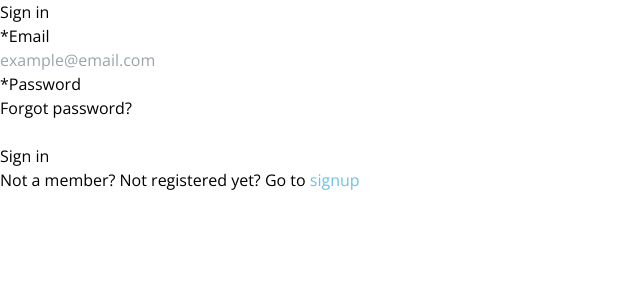
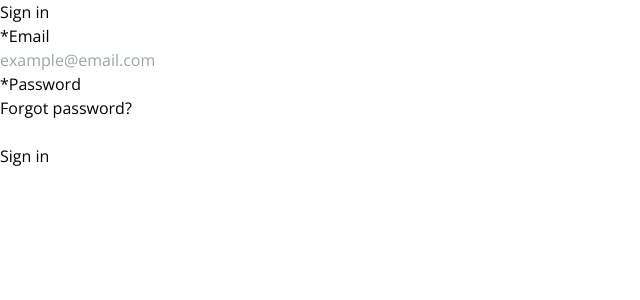
Before and after one commit to milenski1989/plus359-react-express-app, a React (Create React App) app in the folder client/: page /login in a window 1280 px wide. Shown: the top 300 px of the page, without its empty margins (0-640 px from the left). Built offline with nearby package versions, Linux system fonts and the light colour scheme.

Commit message:
bug fixes in gallery views;delete register form

```diff
--- a/client/src/components/App.js
+++ b/client/src/components/App.js
@@ -1,7 +1,7 @@
 import { Route, Navigate, createBrowserRouter, createRoutesFromElements, RouterProvider, } from 'react-router-dom'
 import {React, lazy, Suspense} from 'react'
 import './App.css'
-import Login from './Login'
+const Login = lazy(() => import('./Login'))
 const Home = lazy(() => import('./Home'))
 const Upload = lazy(() => import('./Upload'))
 const Gallery = lazy(() => import('./Gallery'))
@@ -14,7 +14,7 @@ import { ImageProvider } from './contexts/ImageContext'
 const router = createBrowserRouter(
     createRoutesFromElements(
         <Route>
-            <Route exact path="/login" element={<Login/>} />
+            <Route exact path="/login" element={<Suspense fallback=''><Login/></Suspense>} />
             <Route exact path="/signup" element={<Suspense fallback=''><Signup/></Suspense>} />
             <Route element={<ProtectedRoute/>}>
                 <Route path="/" element={<Suspense fallback=''><Home/></Suspense>}></Route>
--- a/client/src/components/ListView.css
+++ b/client/src/components/ListView.css
@@ -50,9 +50,3 @@
     box-shadow: rgba(0, 0, 0, 0.24) 0px 3px 8px;
     position: relative;
   }
-
-  .img {
-    width: 100%;
-    height: auto;
-    border-radius: 0;
-  }
--- a/client/src/components/ListView.js
+++ b/client/src/components/ListView.js
@@ -5,6 +5,7 @@ import { Checkbox } from "@mui/material";
 import EditableContainer from "./EditableContainer";
 import ActionButtons from "./ActionButtons";
 import './ListView.css'
+import { LazyLoadImage } from "react-lazy-load-image-component";
 
 
 const ListView = ({searchResults, handleThumbnailView, handleMultiSelectMode, multiSelectMode, selectedImageIndex, handleConfirmationDialog, fetchData}) => {
@@ -49,15 +50,18 @@ const ListView = ({searchResults, handleThumbnailView, handleMultiSelectMode, mu
                         color: blue[400],
                         '&.Mui-checked': {
                             color: blue[600],
-                        }
+                        },
+                        zIndex: '9999'
                     }}
                     style={{position: 'absolute', top: '40px'}}
                 />}
 
-                    <img
+                    <LazyLoadImage
                         onClick={() => handleThumbnailView(true)}
-                        className="img" src={art.image_url}
-                        loading="lazy"
+                        src={art.image_url}
+                        effect="blur"
+                        width='100%'
+                        height="auto"
                     />
 
                     <ActionButtons
--- a/client/src/components/Login.js
+++ b/client/src/components/Login.js
@@ -2,13 +2,13 @@ import { CircularProgress} from "@mui/material"
 import { useState } from "react"
 import './App.css'
 import Message from "./Message"
-import { Link, useNavigate } from "react-router-dom";
+import { useNavigate } from "react-router-dom";
 
-const linkStyle = {
-    textDecoration: "none",
-    color: "#6ec1e4",
-    display: "inline"
-};
+// const linkStyle = {
+//     textDecoration: "none",
+//     color: "#6ec1e4",
+//     display: "inline"
+// };
 
 const Login = () => {
 
@@ -102,11 +102,6 @@ const Login = () => {
                                 <button type="submit" disabled={!email || !password} className={!email || !password ? "flex w-full justify-center rounded-md bg-white text-black px-3 py-1.5 text-sm leading-6 shadow-sm focus-visible:outline focus-visible:outline-2 focus-visible:outline-offset-2 focus-visible:outline-indigo-600" : "flex w-full justify-center rounded-md bg-main text-white px-3 py-1.5 text-sm leading-6 shadow-sm focus-visible:outline focus-visible:outline-2 focus-visible:outline-offset-2 focus-visible:outline-indigo-600"}>Sign in</button>
                             </div>
                         </form>
-
-                        <div className="mt-10 text-center text-sm text-gray-500">
-      Not a member?
-      Not registered yet? Go to <Link to='/signup' style={linkStyle}>signup</Link>
-                        </div>
                     </div>
                 </div>
             }
--- a/client/src/components/ThumbnailView.js
+++ b/client/src/components/ThumbnailView.js
@@ -4,6 +4,7 @@ import { blue } from '@mui/material/colors';
 import { useContext } from 'react';
 import { ImageContext } from './contexts/ImageContext';
 import './ThumbnailView.css'
+import { LazyLoadImage } from 'react-lazy-load-image-component';
 
 const ThumbnailView = ({searchResults, multiSelectMode, handleThumbnailView, handleSelectedImageIndex}) => {
 
@@ -38,13 +39,19 @@ const ThumbnailView = ({searchResults, multiSelectMode, handleThumbnailView, han
                                             color: blue[400],
                                             '&.Mui-checked': {
                                                 color: blue[600],
-                                            }}}
+                                            },
+                                            zIndex: '9999'}}
 
                                     />
 
                     }
-                    <img
-                        className="img" src={art.image_url} onClick={() => {handleThumbnailView(false); handleImageClick(art.id)}} />
+                    <LazyLoadImage
+                        onClick={() => {handleThumbnailView(false); handleImageClick(art.id)}}
+                        src={art.image_url}
+                        effect="blur"
+                        width='100%'
+                        height="auto"
+                    />
                 </div>
             ))}
 
--- a/client/src/components/constants/constants.js
+++ b/client/src/components/constants/constants.js
@@ -15,6 +15,9 @@ export const locations = [
             {name: "3-2"},
             {name: "3-3"},
             {name: "3-4"},
+        ],
+        children: [
+
         ]
     },
     {
@@ -24,6 +27,9 @@ export const locations = [
             {name: "charta2"},
             {name: "charta3"},
             {name: "charta4"},
+        ],
+        children: [
+
         ]
     },
     {
@@ -33,6 +39,9 @@ export const locations = [
             {name: "lozenets2"},
             {name: "lozenets3"},
             {name: "lozenets4"},
+        ],
+        children: [
+
         ]
     },
     {
@@ -42,6 +51,9 @@ export const locations = [
             {name: "collect2"},
             {name: "collect3"},
             {name: "collect4"},
+        ],
+        children: [
+
         ]
     },
     {
@@ -51,6 +63,9 @@ export const locations = [
             {name: "South Park2"},
             {name: "South Park3"},
             {name: "South Park4"},
+        ],
+        children: [
+
         ]
     },
     {
@@ -62,6 +77,9 @@ export const locations = [
             {name: "Carpet Room"},
             {name: "Books Room"},
             {name: "Foreign Artists Room"}
+        ],
+        children: [
+
         ]
     },
     {
@@ -87,6 +105,9 @@ export const locations = [
             {name: "18"},
             {name: "19"},
             {name: "20"},
+        ],
+        children: [
+
         ]
     },
     {
@@ -98,10 +119,16 @@ export const locations = [
             {name: "other4"},
             {name: "other5"},
             {name: "other6"},
+        ],
+        children: [
+
         ]
     },
     {
-        name: "Sold"
+        name: "Sold",
+        children: [
+
+        ]
     }
 
 ]
```
Also changed, not shown: client/package.json (+5 -4 lines), 1 other file (tests, documents, lock files or other folders).
